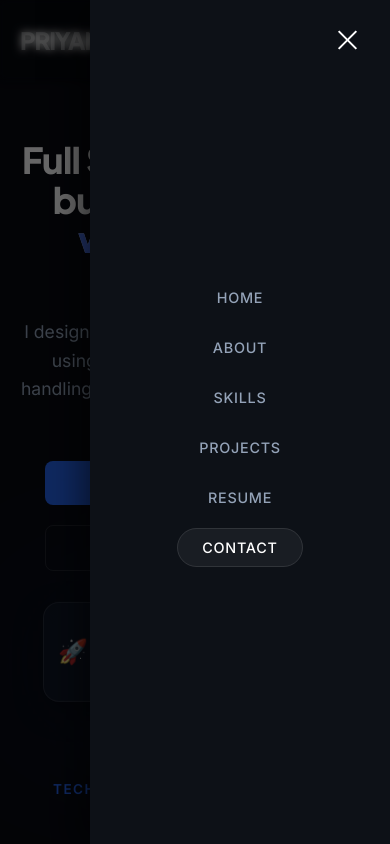
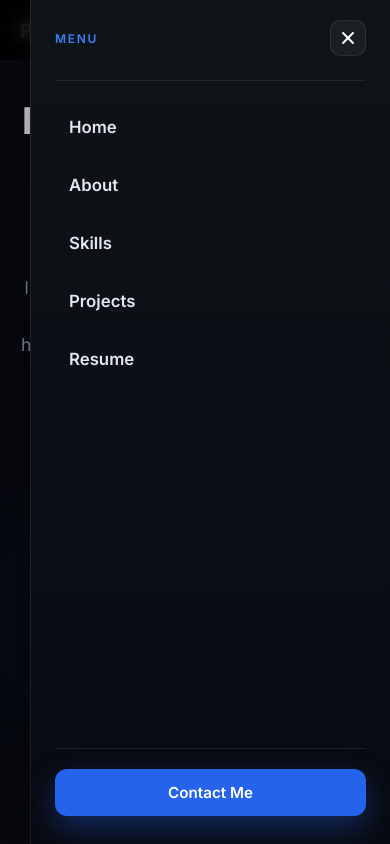
Before and after one commit to priyansuchavda/my-portfolio, a Next.js app: page / in a window 390 px wide. Both pictures are taken after a click on the button "Open menu". Shown: the top 844 px of the page. Built offline with nearby package versions, Linux system fonts and the light colour scheme.

Commit message:
UI changes

```diff
--- a/src/components/Hero.module.css
+++ b/src/components/Hero.module.css
@@ -176,7 +176,7 @@
   .hero {
     flex-direction: column;
     text-align: center;
-    padding-top: 140px;
+    padding-top: 100px;
     padding-bottom: 60px;
     gap: 40px;
     min-height: auto;
@@ -186,7 +186,7 @@
 
   .title {
     font-size: 2.5rem;
-    margin-bottom: 20px;
+    margin-bottom: 16px;
   }
 
   .subtext {
--- a/src/components/Navbar.module.css
+++ b/src/components/Navbar.module.css
@@ -65,77 +65,190 @@
   box-shadow: 0 10px 20px var(--primary-glow);
 }
 
-.menuToggle {
+.menuToggle,
+.mobileMenu,
+.overlay {
   display: none;
 }
 
 @media (max-width: 768px) {
+  .navbar {
+    height: 60px;
+  }
+
+  .logo a {
+    font-size: 1.2rem;
+  }
+
+  .navLinks {
+    display: none;
+  }
 
   .menuToggle {
     display: flex;
     flex-direction: column;
+    justify-content: center;
     gap: 5px;
-    background: none;
-    border: none;
+    width: 40px;
+    height: 40px;
+    background: rgba(255, 255, 255, 0.05);
+    border: 1px solid rgba(255, 255, 255, 0.08);
+    border-radius: 10px;
     cursor: pointer;
-    z-index: 1001;
-    padding: 10px;
+    z-index: 1002;
+    padding: 0;
+    transition: background 0.3s ease, border-color 0.3s ease;
   }
 
   .menuToggle span {
     display: block;
-    width: 25px;
+    width: 18px;
     height: 2px;
+    margin: 0 auto;
     background-color: #fff;
     transition: all 0.3s ease;
   }
 
-  .menuToggle.active span:nth-child(1) {
-    transform: translateY(7px) rotate(45deg);
-  }
-
-  .menuToggle.active span:nth-child(2) {
-    opacity: 0;
-  }
-
-  .menuToggle.active span:nth-child(3) {
-    transform: translateY(-7px) rotate(-45deg);
-  }
-
-  .navLinks {
-    position: fixed;
-    top: 0;
-    right: -100%;
-    width: 80%;
-    max-width: 300px;
-    height: 100vh;
-    background: #0D1117;
-    flex-direction: column;
-    justify-content: center;
-    gap: 30px;
-    transition: all 0.4s cubic-bezier(0.4, 0, 0.2, 1);
-    z-index: 1000;
-    padding: 40px;
-    box-shadow: -10px 0 30px rgba(0, 0, 0, 0.5);
-  }
-
-  .navLinks.open {
-    right: 0;
+  .menuToggleHidden {
+    visibility: hidden;
+    pointer-events: none;
   }
 
   .overlay {
+    display: block;
+    position: fixed;
+    inset: 0;
+    background: rgba(0, 0, 0, 0.75);
+    backdrop-filter: blur(8px);
+    z-index: 1000;
+    opacity: 0;
+    pointer-events: none;
+    transition: opacity 0.3s ease;
+  }
+
+  .overlayVisible {
+    opacity: 1;
+    pointer-events: auto;
+  }
+
+  .mobileMenu {
+    display: flex;
+    flex-direction: column;
     position: fixed;
     top: 0;
-    left: 0;
-    width: 100%;
-    height: 100vh;
-    background: rgba(0, 0, 0, 0.6);
-    backdrop-filter: blur(4px);
-    z-index: 999;
+    right: 0;
+    width: min(100%, 360px);
+    height: 100dvh;
+    background: linear-gradient(180deg, #0f1419 0%, #080a11 100%);
+    border-left: 1px solid rgba(255, 255, 255, 0.08);
+    z-index: 1001;
+    padding: 20px 24px 28px;
+    transform: translateX(100%);
+    transition: transform 0.35s cubic-bezier(0.4, 0, 0.2, 1);
+    box-shadow: -20px 0 60px rgba(0, 0, 0, 0.45);
   }
 
-  .contactBtn {
+  .mobileMenuOpen {
+    transform: translateX(0);
+  }
+
+  .mobileMenuHeader {
+    display: flex;
+    align-items: center;
+    justify-content: space-between;
+    padding-bottom: 24px;
+    margin-bottom: 8px;
+    border-bottom: 1px solid rgba(255, 255, 255, 0.08);
+  }
+
+  .mobileMenuLabel {
+    font-size: 0.75rem;
+    font-weight: 600;
+    letter-spacing: 0.14em;
+    text-transform: uppercase;
+    color: var(--primary-light);
+  }
+
+  .closeBtn {
+    display: flex;
+    align-items: center;
+    justify-content: center;
+    width: 36px;
+    height: 36px;
+    background: rgba(255, 255, 255, 0.05);
+    border: 1px solid rgba(255, 255, 255, 0.08);
+    border-radius: 10px;
+    cursor: pointer;
+    position: relative;
+  }
+
+  .closeBtn span {
+    position: absolute;
+    width: 16px;
+    height: 2px;
+    background: #fff;
+    border-radius: 2px;
+  }
+
+  .closeBtn span:first-child {
+    transform: rotate(45deg);
+  }
+
+  .closeBtn span:last-child {
+    transform: rotate(-45deg);
+  }
+
+  .mobileNavLinks {
+    list-style: none;
+    display: flex;
+    flex-direction: column;
+    gap: 6px;
+    flex: 1;
+    padding-top: 12px;
+  }
+
+  .mobileNavLinks li a {
+    display: block;
+    padding: 16px 14px;
+    font-size: 1.05rem;
+    font-weight: 600;
+    color: #e2e8f0;
+    text-decoration: none;
+    border-radius: 12px;
+    transition: background 0.2s ease, color 0.2s ease, transform 0.2s ease;
+  }
+
+  .mobileNavLinks li a:active {
+    transform: scale(0.98);
+  }
+
+  .mobileNavLinks li a:hover {
+    background: rgba(255, 255, 255, 0.05);
+    color: #fff;
+  }
+
+  .mobileMenuFooter {
+    padding-top: 20px;
+    border-top: 1px solid rgba(255, 255, 255, 0.08);
+  }
+
+  .mobileContactBtn {
+    display: flex;
+    align-items: center;
+    justify-content: center;
     width: 100%;
-    text-align: center;
+    padding: 14px 20px;
+    background: var(--primary);
+    color: #fff !important;
+    font-size: 0.95rem;
+    font-weight: 600;
+    border-radius: 12px;
+    text-decoration: none;
+    box-shadow: 0 12px 30px var(--primary-glow);
+    transition: transform 0.2s ease, box-shadow 0.2s ease;
+  }
+
+  .mobileContactBtn:active {
+    transform: scale(0.98);
   }
 }
--- a/src/components/Navbar.tsx
+++ b/src/components/Navbar.tsx
@@ -1,13 +1,29 @@
 "use client";
 
-import { useState } from 'react';
+import { useEffect, useState } from 'react';
 import Link from 'next/link';
 import styles from './Navbar.module.css';
+
+const navItems = [
+  { href: '/', label: 'Home' },
+  { href: '/about', label: 'About' },
+  { href: '/#skills', label: 'Skills' },
+  { href: '/projects', label: 'Projects' },
+  { href: '/resume', label: 'Resume' },
+];
 
 const Navbar = () => {
   const [isOpen, setIsOpen] = useState(false);
 
-  const toggleMenu = () => setIsOpen(!isOpen);
+  const closeMenu = () => setIsOpen(false);
+  const toggleMenu = () => setIsOpen((open) => !open);
+
+  useEffect(() => {
+    document.body.style.overflow = isOpen ? 'hidden' : '';
+    return () => {
+      document.body.style.overflow = '';
+    };
+  }, [isOpen]);
 
   return (
     <nav className={styles.navbar}>
@@ -17,33 +33,69 @@ const Navbar = () => {
         </div>
 
         <button
-          className={`${styles.menuToggle} ${isOpen ? styles.active : ''}`}
+          className={`${styles.menuToggle} ${isOpen ? styles.menuToggleHidden : ''}`}
           onClick={toggleMenu}
-          aria-label="Toggle menu"
+          aria-label="Open menu"
+          aria-expanded={isOpen}
         >
           <span></span>
           <span></span>
           <span></span>
         </button>
 
-        <ul className={`${styles.navLinks} ${isOpen ? styles.open : ''}`}>
-          <li><Link href="/" onClick={() => setIsOpen(false)}>Home</Link></li>
-          <li><Link href="/about" onClick={() => setIsOpen(false)}>About</Link></li>
-          <li><Link href="/#skills" onClick={() => setIsOpen(false)}>Skills</Link></li>
-          <li><Link href="/projects" onClick={() => setIsOpen(false)}>Projects</Link></li>
-          <li><Link href="/resume" onClick={() => setIsOpen(false)}>Resume</Link></li>
+        <ul className={styles.navLinks}>
+          {navItems.map((item) => (
+            <li key={item.href}>
+              <Link href={item.href}>{item.label}</Link>
+            </li>
+          ))}
           <li>
-            <Link
-              href="/#contact"
-              className={styles.contactBtn}
-              onClick={() => setIsOpen(false)}
-            >
+            <Link href="/#contact" className={styles.contactBtn}>
               Contact
             </Link>
           </li>
         </ul>
       </div>
-      {isOpen && <div className={styles.overlay} onClick={() => setIsOpen(false)}></div>}
+
+      <div
+        className={`${styles.mobileMenu} ${isOpen ? styles.mobileMenuOpen : ''}`}
+        aria-hidden={!isOpen}
+      >
+        <div className={styles.mobileMenuHeader}>
+          <span className={styles.mobileMenuLabel}>Menu</span>
+          <button
+            type="button"
+            className={styles.closeBtn}
+            onClick={closeMenu}
+            aria-label="Close menu"
+          >
+            <span></span>
+            <span></span>
+          </button>
+        </div>
+
+        <ul className={styles.mobileNavLinks}>
+          {navItems.map((item) => (
+            <li key={item.href}>
+              <Link href={item.href} onClick={closeMenu}>
+                {item.label}
+              </Link>
+            </li>
+          ))}
+        </ul>
+
+        <div className={styles.mobileMenuFooter}>
+          <Link href="/#contact" className={styles.mobileContactBtn} onClick={closeMenu}>
+            Contact Me
+          </Link>
+        </div>
+      </div>
+
+      <div
+        className={`${styles.overlay} ${isOpen ? styles.overlayVisible : ''}`}
+        onClick={closeMenu}
+        aria-hidden={!isOpen}
+      />
     </nav>
   );
 };
--- a/src/components/Skills.module.css
+++ b/src/components/Skills.module.css
@@ -92,8 +92,8 @@
 
 @media (max-width: 768px) {
   .skillsGrid {
-    grid-template-columns: 1fr;
-    gap: 30px;
+    grid-template-columns: repeat(2, 1fr);
+    gap: 20px;
   }
 
   .header {
@@ -103,4 +103,17 @@
   .sectionTitle {
     font-size: 2.25rem;
   }
+
+  .categoryTitle {
+    font-size: 0.9rem;
+    margin-bottom: 14px;
+  }
+
+  .skillList {
+    gap: 10px;
+  }
+
+  .skillItem {
+    font-size: 0.85rem;
+  }
 }
```
Also changed, not shown: src/components/Resume.module.css (+2 -7 lines), src/components/Resume.tsx (+0 -11 lines).
